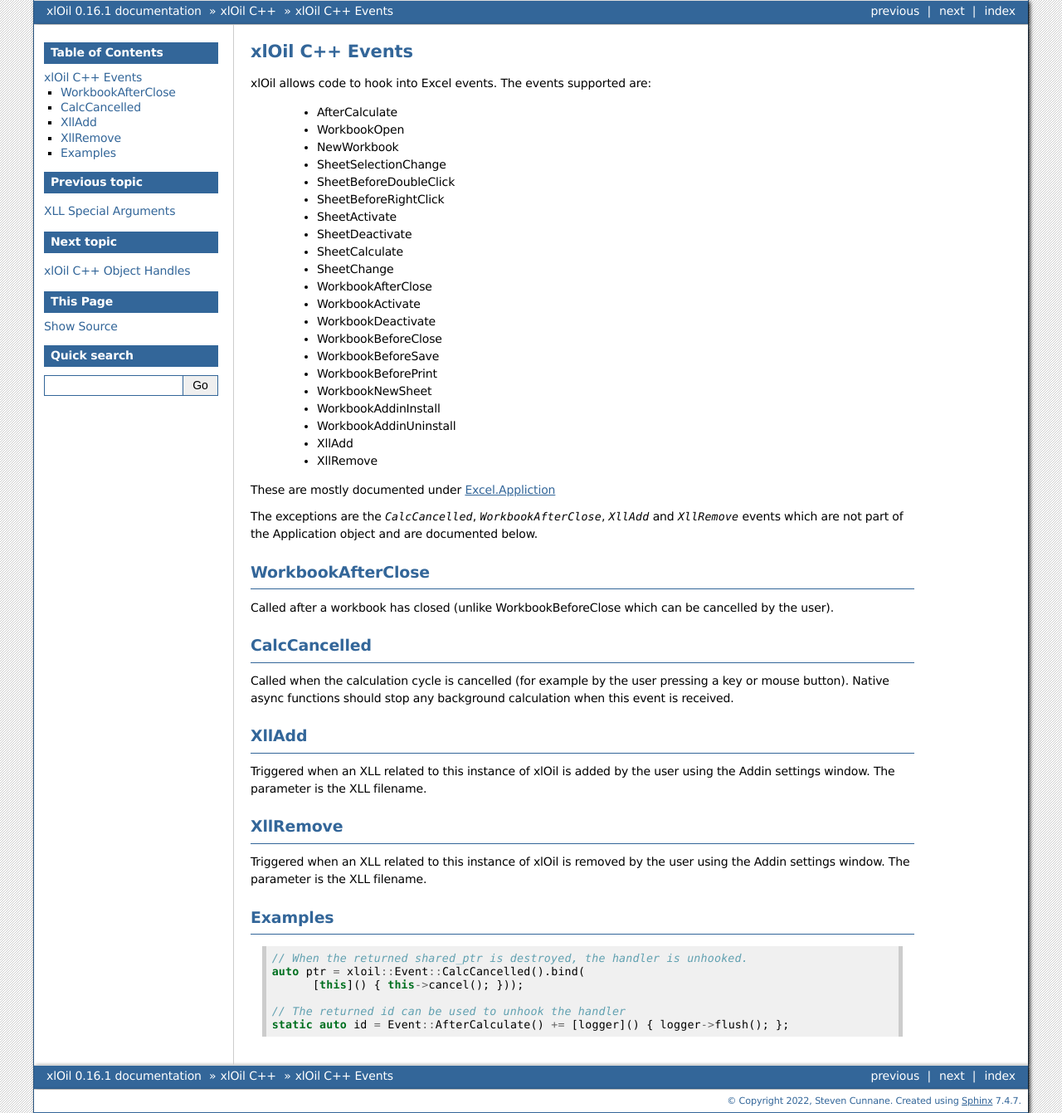
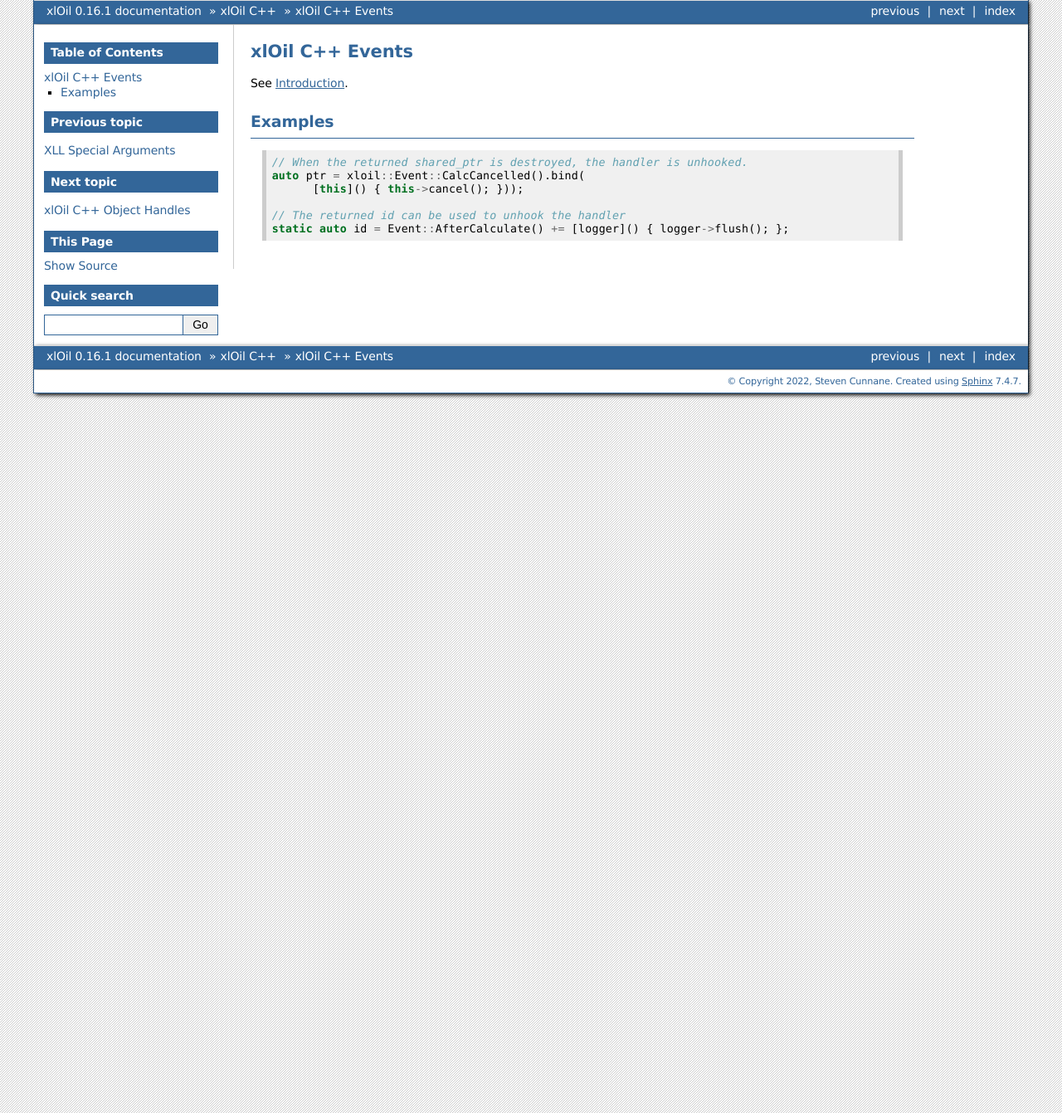
Before and after one commit to cunnane/xloil, a Sphinx documentation site: the page built from docs/source/xlOil_Cpp/Events.rst, in a window 1280 px wide. Shown: the whole page at 83% size. Built offline with Sphinx 7.4.7, drawn with Linux system fonts in a browser that asks for light colours.

Commit message:
* Improve Event documentation for C++ and Python * Add generation of python doc stubs into post-build step so readthedocs can generate the ModuleReference doc.

```diff
--- a/docs/source/index.rst
+++ b/docs/source/index.rst
@@ -10,6 +10,7 @@
 	Introduction
 	Core
 	Concepts
+	Events
 	xlOil_Core_Functions
 	xlOil_Cpp/index
 	xlOil_Python/index
--- a/docs/source/xlOil_Cpp/Events.rst
+++ b/docs/source/xlOil_Cpp/Events.rst
@@ -2,53 +2,7 @@
 xlOil C++ Events
 ================
 
-xlOil allows code to hook into Excel events. The events supported are:
-
-    *  AfterCalculate
-    *  WorkbookOpen
-    *  NewWorkbook
-    *  SheetSelectionChange
-    *  SheetBeforeDoubleClick
-    *  SheetBeforeRightClick
-    *  SheetActivate
-    *  SheetDeactivate
-    *  SheetCalculate
-    *  SheetChange
-    *  WorkbookAfterClose
-    *  WorkbookActivate
-    *  WorkbookDeactivate
-    *  WorkbookBeforeClose
-    *  WorkbookBeforeSave
-    *  WorkbookBeforePrint
-    *  WorkbookNewSheet
-    *  WorkbookAddinInstall
-    *  WorkbookAddinUninstall
-    *  XllAdd
-    *  XllRemove
-
-These are mostly documented under `Excel.Appliction <https://docs.microsoft.com/en-us/office/vba/api/excel.application(object)#events>`_
-
-The exceptions are the `CalcCancelled`, `WorkbookAfterClose`, `XllAdd` and `XllRemove` events
-which are not part of the Application object and are documented below.
-
-WorkbookAfterClose
-------------------
-Called after a workbook has closed (unlike WorkbookBeforeClose which can be cancelled by the user).
-
-CalcCancelled
--------------
-Called when the calculation cycle is cancelled (for example by the user pressing a key or mouse button).
-Native async functions should stop any background calculation when this event is received.
-
-XllAdd
-------
-Triggered when an XLL related to this instance of xlOil is added by the user using the Addin settings
-window. The parameter is the XLL filename.
-
-XllRemove
----------
-Triggered when an XLL related to this instance of xlOil is removed by the user using the Addin settings
-window. The parameter is the XLL filename.
+See :ref:`Events:Introduction`.
 
 Examples
 --------
```
Also changed, not shown: docs/source/Events.rst (added, +156 -0 lines), docs/source/xlOil_Python/Concepts.rst (+9 -6 lines), 5 other files.
